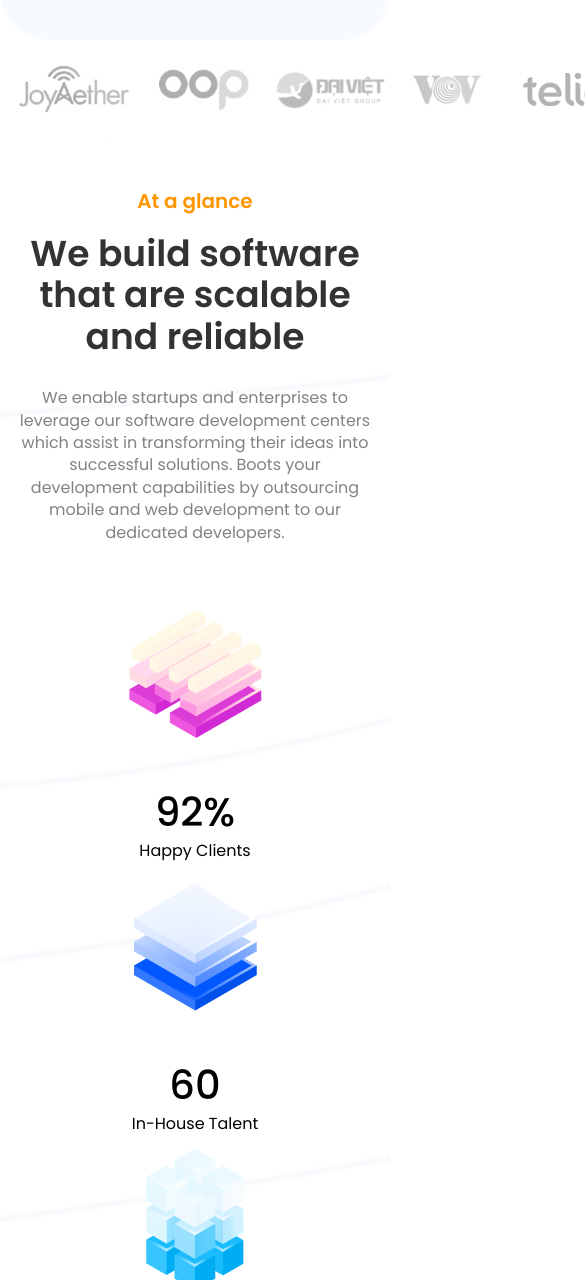
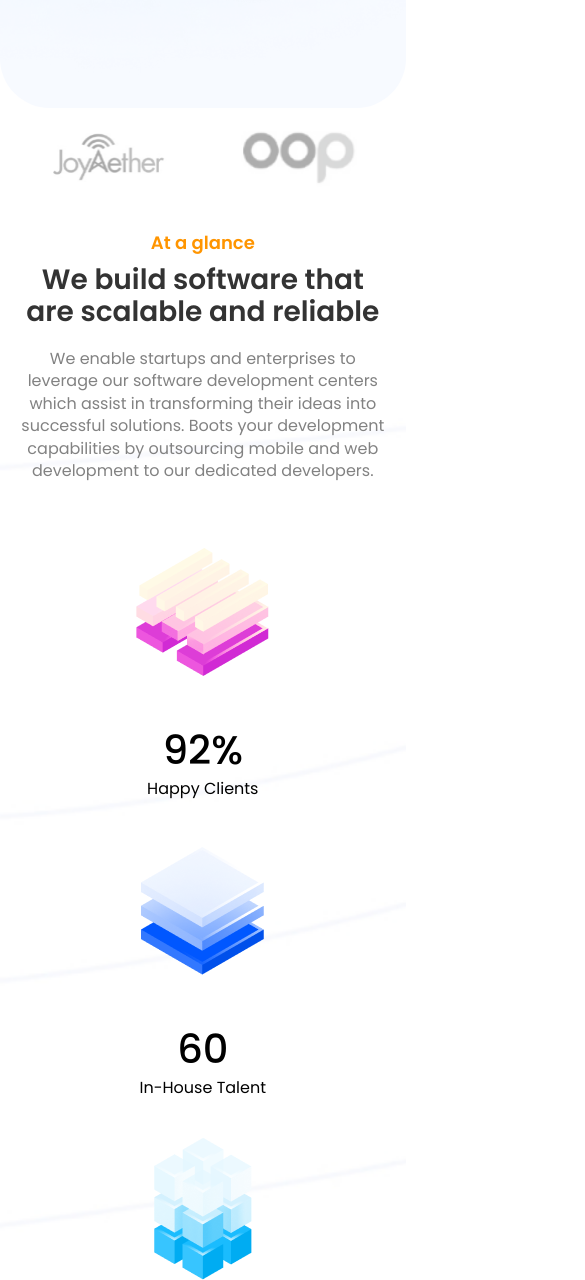
Before and after one commit to momomo998001/momomo998001.github.io, a plain HTML site: page index.html in a window 390 px wide. Shown: the part 720-2000 px from the top of the page, 585 px wide, since content can reach past the window. Drawn offline with nearby package versions, Linux system fonts and the light colour scheme.

Commit message:
responsive

```diff
--- a/assest/JS/countUp.js
+++ b/assest/JS/countUp.js
@@ -1,68 +1,60 @@
-const   countUp = document.querySelector('.countUp-client'),
-        number = Number(countUp.innerHTML) + 1;
+var numbers = document.querySelectorAll('.number')
 
-let counter = 0,
-    delay = 1,
-    x = number / 2,
-    y = 0;
+function isElementInViewport(el) {
+    var rect = el.getBoundingClientRect();
+    return (
+        rect.top >= 0 &&
+        rect.left >= 0 &&
+        rect.bottom <= (window.innerHeight || document.documentElement.clientHeight) &&
+        rect.right <= (window.innerWidth || document.documentElement.clientWidth)
+    )
+}
 
-counter_js();
-
-function counter_js(){
-    y++;
-    delay = (x-y);
-    countUp.innerHTML = counter.toString();
-    counter++;
-    if (counter < number) {
-        setTimeout(function(){
-            counter_js();
-
-        }, delay)
+function callbackfunc() {
+    for (var i = 0; i < numbers.length; i++) {
+        if (isElementInViewport(numbers[i])) {
+            if (numbers[0].textContent == 0) {
+                animateNumber(92, 6000, 0, function(number) {
+                    const formattedNumber = number.toLocaleString()
+                    numbers[0].innerText = formattedNumber
+                })
+            }
+            if (numbers[1].textContent == 0) {
+                animateNumber(60, 3000, 0, function(number) {
+                    const formattedNumber = number.toLocaleString()
+                    numbers[1].innerText = formattedNumber
+                })
+            }
+            if (numbers[2].textContent == 0) {
+                animateNumber(7, 500, 0, function(number) {
+                    const formattedNumber = number.toLocaleString()
+                    numbers[2].innerText = formattedNumber
+                })
+            }
+        }
     }
 }
+window.addEventListener("scroll", callbackfunc)
+window.addEventListener("load", callbackfunc)
 
-const   countUp2 = document.querySelector('.countUp-talent'),
-        number2 = Number(countUp2.innerHTML) + 1;
+let n = 0
 
-let counter2 = 0,
-    delay2 = 1,
-    x2 = number2 / 2,
-    y2 = 0;
+function animateNumber(finalNumber, duration = 5000, startNumber = 0, callback) {
+    let currentNumber = startNumber
+    const interval = window.setInterval(updateNumber, 17)
 
-counter2_js();
-
-function counter2_js(){
-    y2++;
-    delay2 = (x2-y2);
-    countUp2.innerHTML = counter2.toString();
-    counter2++;
-    if (counter2 < number2) {
-        setTimeout(function(){
-            counter2_js();
-
-        }, delay)
+    function updateNumber() {
+        if (currentNumber >= finalNumber) {
+            clearInterval(interval)
+        } else {
+            let inc = Math.ceil(finalNumber / (duration / 17))
+            if (currentNumber + inc > finalNumber) {
+                currentNumber = finalNumber
+                clearInterval(interval)
+            } else {
+                currentNumber += inc
+            }
+            callback(currentNumber)
+        }
     }
 }
-
-const   countUp3 = document.querySelector('.countUp-year'),
-        number3 = Number(countUp3.innerHTML) + 1;
-
-let counter3 = 0,
-    delay3 = 1,
-    x3 = number3 / 2,
-    y3 = 0;
-
-counter3_js();
-
-function counter3_js(){
-    y3++;
-    delay3 = (x3-y3);
-    countUp3.innerHTML = counter3.toString();
-    counter3++;
-    if (counter3 < number3) {
-        setTimeout(function(){
-            counter3_js();
-
-        }, delay)
-    }
-}
--- a/assest/css/responsive.css
+++ b/assest/css/responsive.css
@@ -160,14 +160,7 @@
 
 }
 
-@media (max-width:739px) {
-
-}
-
-
-@media only screen
-    and (device-width : 375px)
-    and (device-height : 812px) {
+@media (max-width:739px){
     body {
         width: 104%;
     }
--- a/index.html
+++ b/index.html
@@ -120,26 +120,26 @@
                 which assist in transforming their ideas into successful solutions. Boots your development
                 capabilities by outsourcing mobile and web development to our dedicated developers.</p>
 
-            <div class="section-about">
+            <div class="section-about" id="startCountup">
                 <div class="about-item">
                     <div class="about-img">
                         <img src="./assest/img/welcome/image-welcome-1.png" alt="">
                     </div>
-                    <h6 class="about-number1 countUp-client ">92</h6>
+                    <h6 class="about-number1 countUp-client number">0</h6>
                     <p>Happy Clients</p>
                 </div>
                 <div class="about-item">
                     <div class="about-img">
                         <img src="./assest/img/welcome/image-welcome-3.png" alt="">
                     </div>
-                    <h6 class="about-number countUp-talent">60</h6>
+                    <h6 class="about-number countUp-talent number">0</h6>
                     <p>In-House Talent</p>
                 </div>
                 <div class="about-item">
                     <div class="about-img">
                         <img src="./assest/img/welcome/image-welcome-2.png" alt="">
                     </div>
-                    <h6 class="about-number countUp-year">7</h6>
+                    <h6 class="about-number countUp-year number">0</h6>
                     <p>Year on the Market</p>
                 </div>
             </div>
```
Also changed, not shown: assest/JS/typing.js (line endings or trailing spaces).
